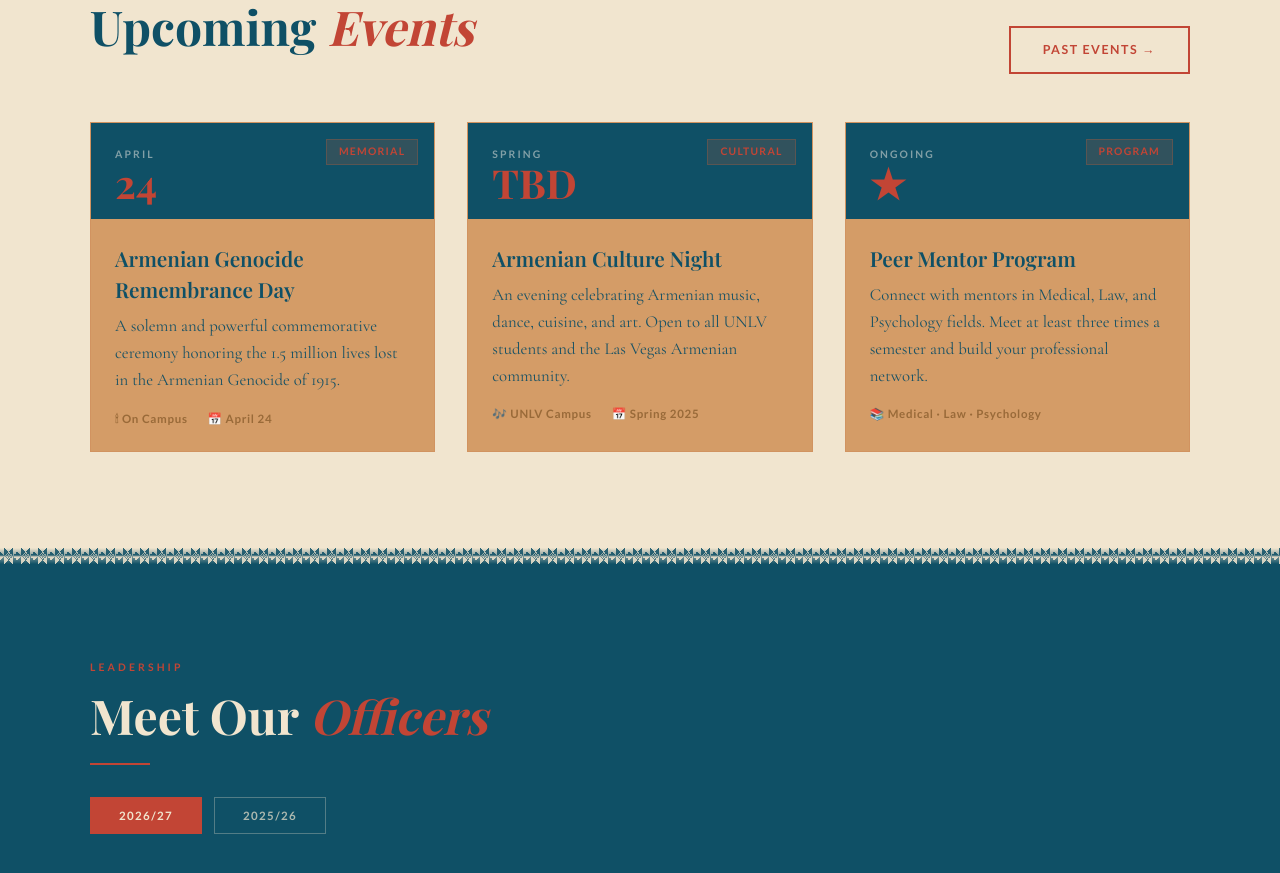
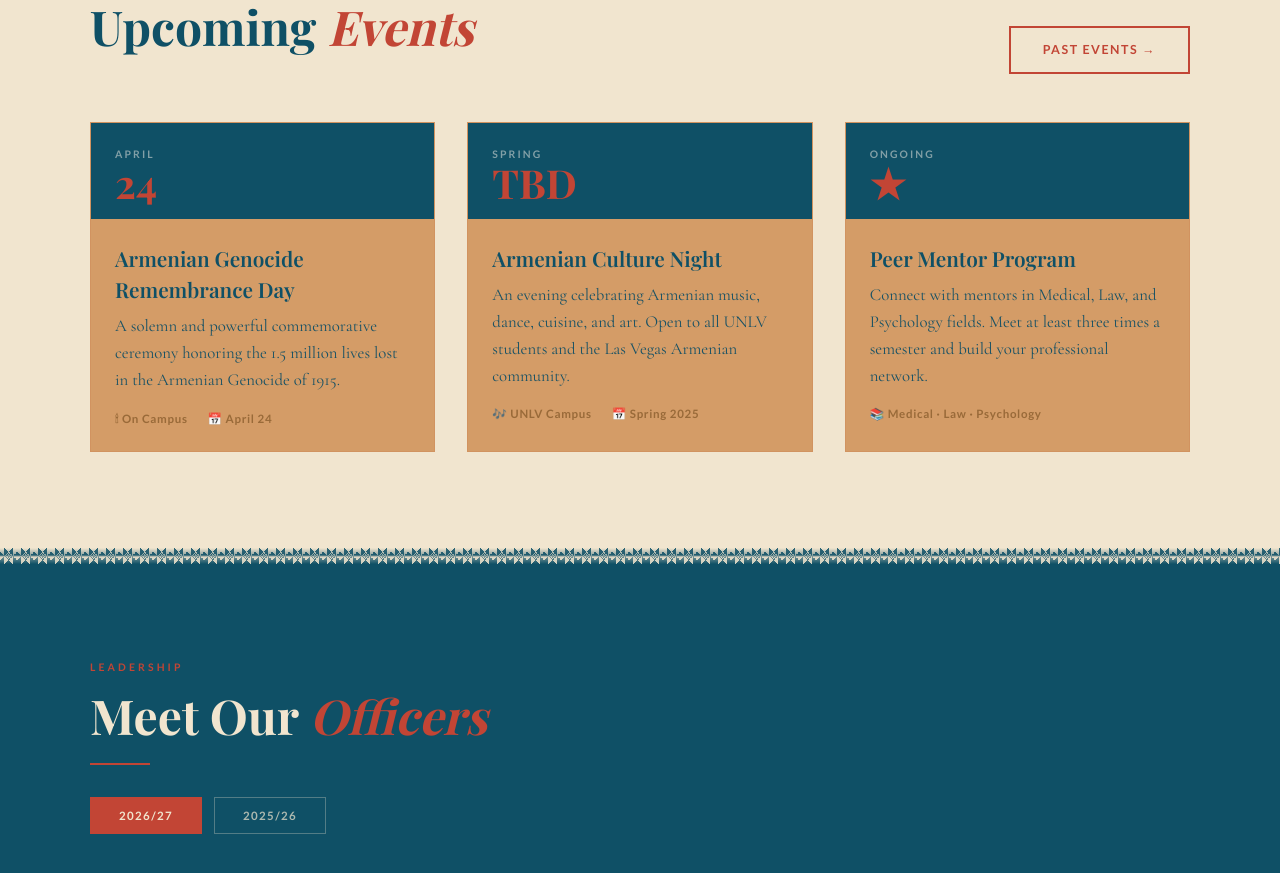
Before and after one commit to tonytyper/ASA-Website, a Next.js app in the folder asa-website/: page / in a window 1280 px wide. Shown: the part 1960-2833 px from the top of the page. Built offline with nearby package versions, Linux system fonts and the light colour scheme; a web font is replaced by a local one.

Commit message:
removed the category tags from event cards and dead event tag rules

```diff
--- a/asa-website/app/globals.css
+++ b/asa-website/app/globals.css
@@ -531,18 +531,6 @@ section { padding: 6rem 5%; }
   color: rgba(245,240,232,0.5);
 }
 
-.event-tag {
-  position: absolute; top: 1rem; right: 1rem;
-  background: rgba(184,92,56,0.2);
-  color: var(--terracotta);
-  padding: 0.25rem 0.75rem;
-  font-size: 0.65rem;
-  font-weight: 700;
-  letter-spacing: 0.12em;
-  text-transform: uppercase;
-  border: 1px solid rgba(184,92,56,0.3);
-}
-
 .event-card-body { padding: 1.5rem; }
 
 .event-name {
@@ -674,18 +662,6 @@ section { padding: 6rem 5%; }
   font-weight: 600;
   color: var(--navy);
 }
-.past-tag {
-  background: rgba(var(--terracotta-rgb), 0.12);
-  color: var(--terracotta);
-  border: 1px solid rgba(var(--terracotta-rgb), 0.3);
-  padding: 0.15rem 0.6rem;
-  font-family: 'Lato', sans-serif;
-  font-size: 0.6rem;
-  font-weight: 700;
-  letter-spacing: 0.12em;
-  text-transform: uppercase;
-}
-
 .past-desc {
   font-family: 'Cormorant Garamond', serif;
   font-size: 1.02rem;
--- a/asa-website/components/Events.tsx
+++ b/asa-website/components/Events.tsx
@@ -2,13 +2,11 @@
 
 import { useEffect, useState } from 'react'
 
-// PLACEHOLDER DATA — swap these for the real archive.
 const pastEvents = [
   {
     day: "1",
     month: "June",
     year: "2026",
-    tag: "Community Service",
     name: "Children's Day Toy Drive",
     desc: "In honor of Armenia’s Children’s Protection Day on June 1st, we successfully distributed our second batch of donation boxes to these wonderful children. Bringing joy to their lives is deeply fulfilling, and we extend our sincere gratitude to everyone who donated.",
     meta: "Yerevan, Armenia",
@@ -17,7 +15,6 @@ const pastEvents = [
     day: "24",
     month: "April",
     year: "2026",
-    tag: "Memorial",
     name: "Armenian Genocide Rememberance Day 2026",
     desc: "A commemorative ceremony honoring the 1.5 million lives lost in the Armenian Genocide.",
     meta: "Armenian Genocide Memorial Monument, Sunset Park",
@@ -26,7 +23,6 @@ const pastEvents = [
     day: "20",
     month: "April",
     year: "2026",
-    tag: "Social",
     name: "Last General Meeting",
     desc: "The final meeting of the Spring Semester, saying goodbye with food and games",
     meta: "Student Union Room 219",
@@ -35,7 +31,6 @@ const pastEvents = [
     day: "15",
     month: "April",
     year: "2026",
-    tag: "Discussion",
     name: "The Armenian Genocide & The Holocaust In Historical Context",
     desc: "The UNLV President’s Office and College of Liberal Arts have organized a discussion panel where they are flying out scholars such as Bedross Der Matossian to bring light to the Armenian Genocide.",
     meta: "Greenspun Hall, UNLV",
@@ -44,7 +39,6 @@ const pastEvents = [
     day: "28",
     month: "March",
     year: "2026",
-    tag: "Community Service",
     name: "Easter Egg Painting",
     desc: "Join us for egg painting with the ARS Shoushi Chapter Vergine Koujakian Saturday School kids at St. Garabed!",
     meta: "St. Garabed Armenian Apostolic Church of Las Vegas",
@@ -95,7 +89,6 @@ export default function Events() {
             <div className="event-card-top">
               <div className="event-month">April</div>
               <div className="event-date">24</div>
-              <div className="event-tag">Memorial</div>
             </div>
             <div className="event-card-body">
               <div className="event-name">Armenian Genocide Remembrance Day</div>
@@ -111,7 +104,6 @@ export default function Events() {
             <div className="event-card-top">
               <div className="event-month">Spring</div>
               <div className="event-date">TBD</div>
-              <div className="event-tag">Cultural</div>
             </div>
             <div className="event-card-body">
               <div className="event-name">Armenian Culture Night</div>
@@ -127,7 +119,6 @@ export default function Events() {
             <div className="event-card-top">
               <div className="event-month">Ongoing</div>
               <div className="event-date">★</div>
-              <div className="event-tag">Program</div>
             </div>
             <div className="event-card-body">
               <div className="event-name">Peer Mentor Program</div>
@@ -176,7 +167,6 @@ export default function Events() {
                     <div className="past-info">
                       <div className="past-name-row">
                         <span className="past-name">{event.name}</span>
-                        <span className="past-tag">{event.tag}</span>
                       </div>
                       <p className="past-desc">{event.desc}</p>
                       <div className="past-meta">{event.meta}</div>
```
